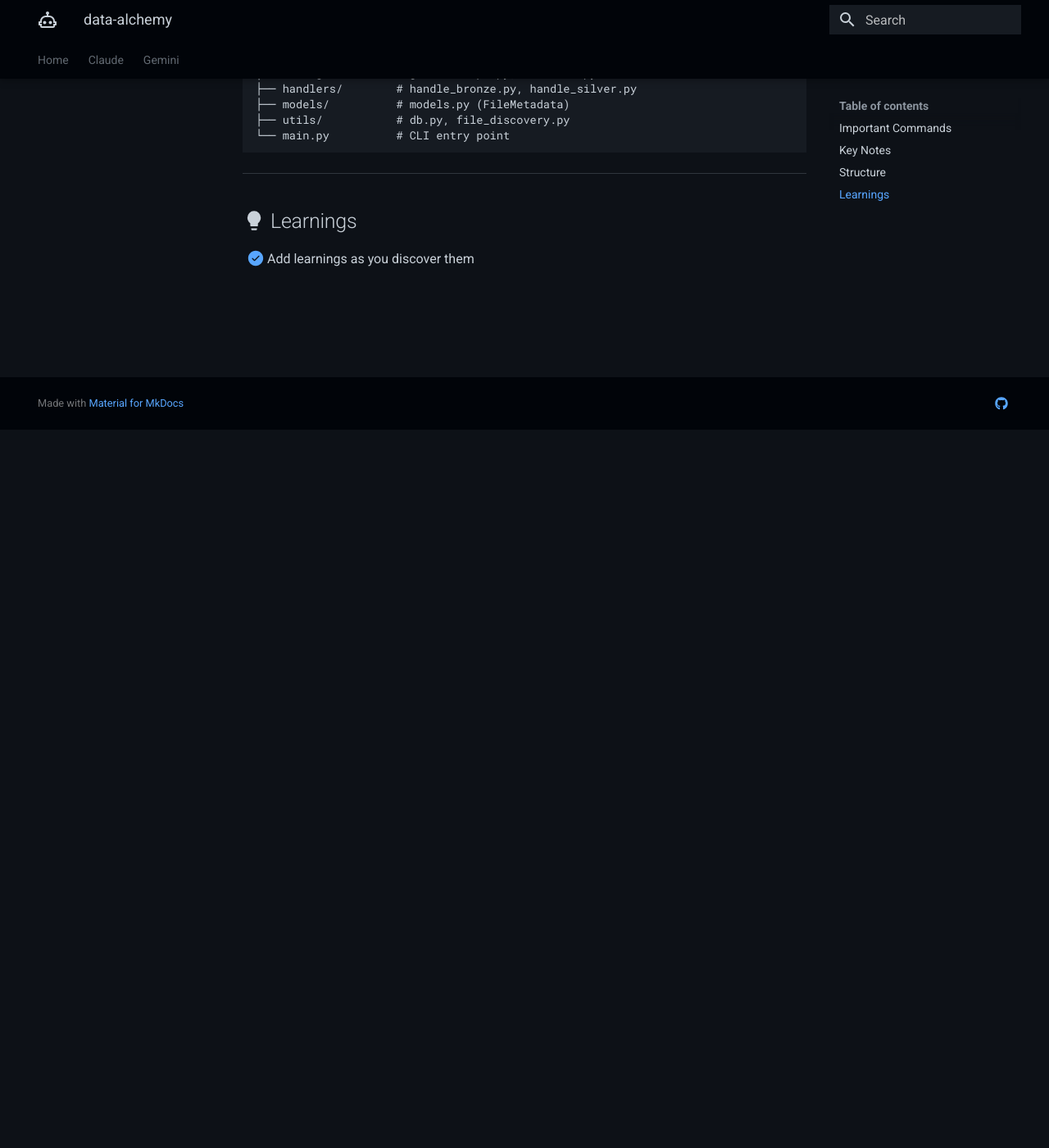
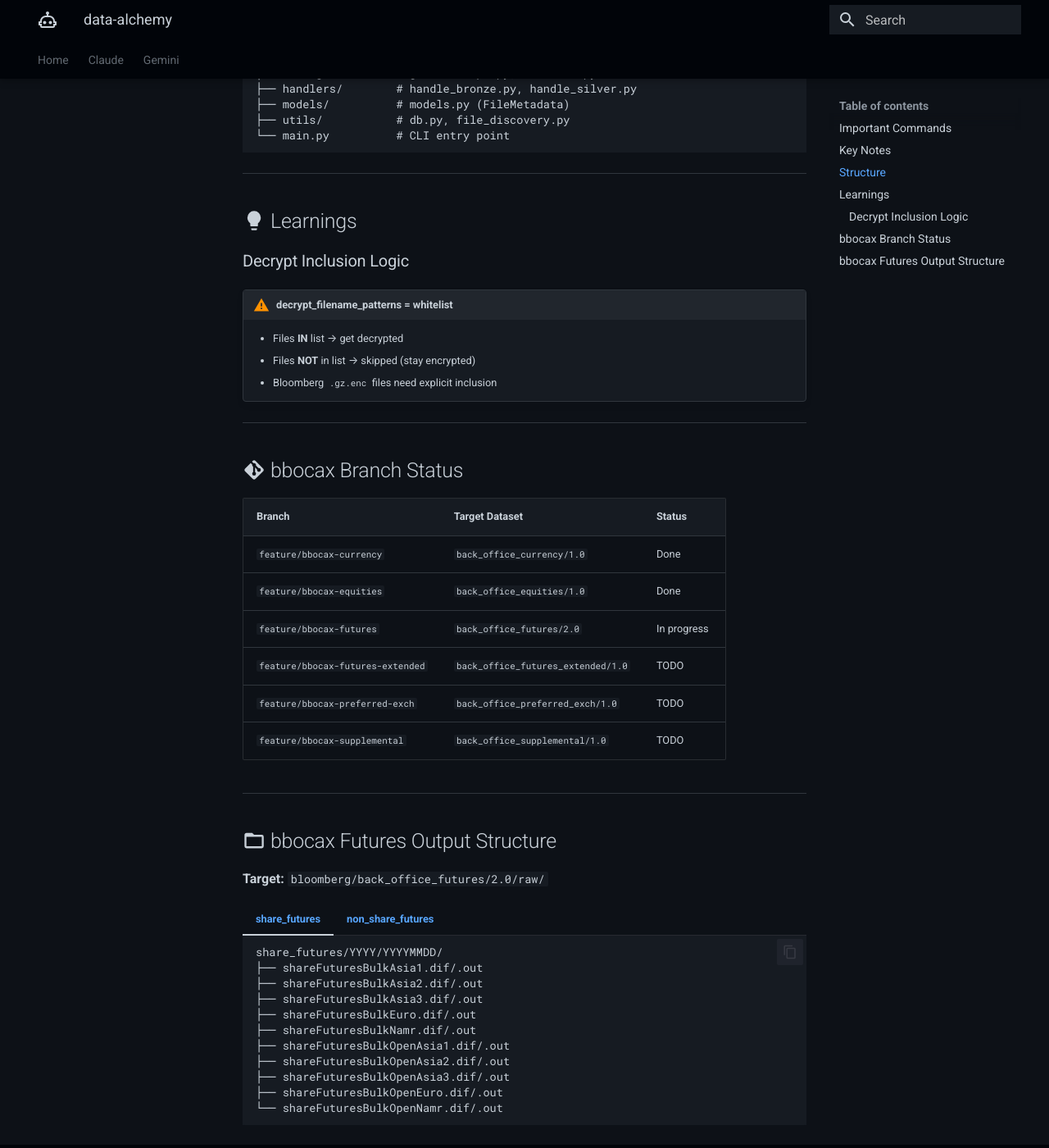
Before and after one commit to ThanuMahee12/AgentContext, an MkDocs documentation site: the page built from docs/Claude/notes/data-alchemy.md, in a window 1280 px wide and 1400 px high, scrolled down 876 px. Shown: the whole window at 82% size. Built offline with MkDocs 1.6.1 and Material for MkDocs 9.7.7, drawn with Linux system fonts in a browser that asks for light colours.

Commit message:
notes: add bbocax branch status, decrypt logic, futures structure

````diff
--- a/docs/Claude/notes/data-alchemy.md
+++ b/docs/Claude/notes/data-alchemy.md
@@ -56,6 +56,57 @@ data_alchemy/
 
 ## :material-lightbulb: Learnings
 
-<!-- Add important learnings here -->
+### Decrypt Inclusion Logic
 
-- [ ] Add learnings as you discover them
+!!! warning "decrypt_filename_patterns = whitelist"
+    - Files **IN** list → get decrypted
+    - Files **NOT** in list → skipped (stay encrypted)
+    - Bloomberg `.gz.enc` files need explicit inclusion
+
+---
+
+## :material-git: bbocax Branch Status
+
+| Branch | Target Dataset | Status |
+|--------|----------------|--------|
+| `feature/bbocax-currency` | `back_office_currency/1.0` | Done |
+| `feature/bbocax-equities` | `back_office_equities/1.0` | Done |
+| `feature/bbocax-futures` | `back_office_futures/2.0` | In progress |
+| `feature/bbocax-futures-extended` | `back_office_futures_extended/1.0` | TODO |
+| `feature/bbocax-preferred-exch` | `back_office_preferred_exch/1.0` | TODO |
+| `feature/bbocax-supplemental` | `back_office_supplemental/1.0` | TODO |
+
+---
+
+## :material-folder-outline: bbocax Futures Output Structure
+
+**Target:** `bloomberg/back_office_futures/2.0/raw/`
+
+=== "share_futures"
+    ```
+    share_futures/YYYY/YYYYMMDD/
+    ├── shareFuturesBulkAsia1.dif/.out
+    ├── shareFuturesBulkAsia2.dif/.out
+    ├── shareFuturesBulkAsia3.dif/.out
+    ├── shareFuturesBulkEuro.dif/.out
+    ├── shareFuturesBulkNamr.dif/.out
+    ├── shareFuturesBulkOpenAsia1.dif/.out
+    ├── shareFuturesBulkOpenAsia2.dif/.out
+    ├── shareFuturesBulkOpenAsia3.dif/.out
+    ├── shareFuturesBulkOpenEuro.dif/.out
+    └── shareFuturesBulkOpenNamr.dif/.out
+    ```
+
+=== "non_share_futures"
+    ```
+    non_share_futures/YYYY/YYYYMMDD/
+    ├── nonShareFuturesBulkAsia.dif/.out
+    ├── nonShareFuturesBulkEuro.dif/.out
+    ├── nonShareFuturesBulkLamr.dif/.out
+    ├── nonShareFuturesBulkNamr.dif/.out
+    ├── nonShareFuturesBulkOpen1Asia.dif/.out
+    ├── nonShareFuturesBulkOpenAsia.dif/.out
+    ├── nonShareFuturesBulkOpenEuro.dif/.out
+    ├── nonShareFuturesBulkOpenLamr.dif/.out
+    └── nonShareFuturesBulkOpenNamr.dif/.out
+    ```
````
